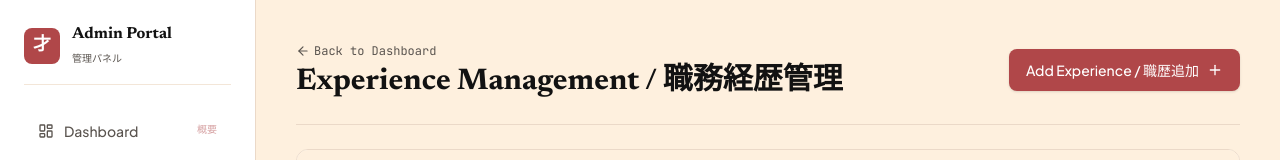
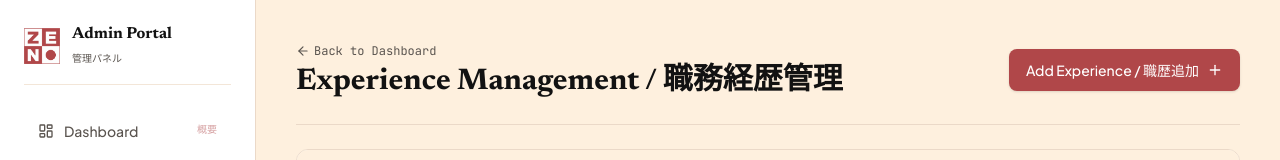
Before and after one commit to astrocoding/zaenalalfian-portofolio-template, a Next.js app: page /admin/experiences in a window 1280 px wide. Shown: the top 160 px of the page. Built offline with nearby package versions, Linux system fonts and the light colour scheme; no server answers; the database is empty; sample sign-in values are in the browser's storage.

Commit message:
feat(admin): update admin management forms and sidebar navigation links

```diff
--- a/components/admin/AdminSidebar.tsx
+++ b/components/admin/AdminSidebar.tsx
@@ -2,6 +2,7 @@
 
 import * as React from "react";
 import Link from "next/link";
+import Image from "next/image";
 import { usePathname } from "next/navigation";
 import { signOut } from "next-auth/react";
 import { motion, AnimatePresence } from "framer-motion";
@@ -130,9 +131,13 @@ export const AdminSidebar: React.FC<AdminSidebarProps> = ({ user }) => {
       <div className="lg:hidden sticky top-0 z-50 bg-surface border-b border-border-warm px-4 py-3.5 relative shadow-xs shrink-0">
         <div className="flex items-center justify-between">
           <div className="flex items-center space-x-3">
-            <div className="w-8.5 h-8.5 rounded-md bg-primary text-white flex items-center justify-center font-serif font-bold text-base shadow-xs">
-              才
-            </div>
+            <Image
+              src="/zen.svg"
+              alt="Zaenal Alfian Logo"
+              width={34}
+              height={34}
+              className="w-8.5 h-8.5 object-contain"
+            />
             <div>
               <h2 className="font-serif font-bold text-sm text-ink leading-tight">Admin Portal</h2>
               <span className="text-[9px] font-mono text-ink-muted uppercase">管理パネル</span>
@@ -171,9 +176,13 @@ export const AdminSidebar: React.FC<AdminSidebarProps> = ({ user }) => {
       <aside className="hidden lg:flex w-64 shrink-0 h-full bg-surface border-r border-border-warm p-6 flex-col justify-between overflow-y-auto">
         <div className="space-y-6">
           <div className="flex items-center space-x-3 pb-4 border-b border-border-subtle">
-            <div className="w-9 h-9 rounded-md bg-primary text-white flex items-center justify-center font-serif font-bold text-lg">
-              才
-            </div>
+            <Image
+              src="/zen.svg"
+              alt="Zaenal Alfian Logo"
+              width={36}
+              height={36}
+              className="w-9 h-9 object-contain"
+            />
             <div>
               <h2 className="font-serif font-bold text-base text-ink leading-tight">Admin Portal</h2>
               <span className="text-[10px] font-mono text-ink-muted uppercase">管理パネル</span>
--- a/components/admin/BlogForm.tsx
+++ b/components/admin/BlogForm.tsx
@@ -79,7 +79,7 @@ export const BlogForm: React.FC<BlogFormProps> = ({ initialData, isEdit = false
   };
 
   return (
-    <form onSubmit={handleSubmit} className="space-y-6 w-full bg-surface border border-border-warm rounded-xl p-6 sm:p-8 md:p-10 shadow-card">
+    <form onSubmit={handleSubmit} className="space-y-5 w-full bg-surface border border-border-warm rounded-xl p-5 sm:p-6 shadow-card">
       {error && (
         <div className="p-4 rounded-lg bg-rose-50 border border-rose-200 text-rose-700 text-xs flex items-center space-x-2">
           <AlertCircle className="w-4 h-4 shrink-0" />
--- a/components/admin/DocForm.tsx
+++ b/components/admin/DocForm.tsx
@@ -73,7 +73,7 @@ export const DocForm: React.FC<DocFormProps> = ({ initialData, isEdit = false })
   };
 
   return (
-    <form onSubmit={handleSubmit} className="space-y-6 w-full bg-surface border border-border-warm rounded-xl p-6 sm:p-8 md:p-10 shadow-card">
+    <form onSubmit={handleSubmit} className="space-y-5 w-full bg-surface border border-border-warm rounded-xl p-5 sm:p-6 shadow-card">
       {error && (
         <div className="p-4 rounded-lg bg-rose-50 border border-rose-200 text-rose-700 text-xs flex items-center space-x-2">
           <AlertCircle className="w-4 h-4 shrink-0" />
--- a/components/admin/ExperienceForm.tsx
+++ b/components/admin/ExperienceForm.tsx
@@ -70,7 +70,7 @@ export const ExperienceForm: React.FC<ExperienceFormProps> = ({ initialData, isE
   };
 
   return (
-    <form onSubmit={handleSubmit} className="space-y-6 w-full bg-surface border border-border-warm rounded-xl p-6 sm:p-8 md:p-10 shadow-card">
+    <form onSubmit={handleSubmit} className="space-y-5 w-full bg-surface border border-border-warm rounded-xl p-5 sm:p-6 shadow-card">
       {error && (
         <div className="p-4 rounded-lg bg-rose-50 border border-rose-200 text-rose-700 text-xs flex items-center space-x-2">
           <AlertCircle className="w-4 h-4 shrink-0" />
--- a/components/admin/ProjectForm.tsx
+++ b/components/admin/ProjectForm.tsx
@@ -94,7 +94,7 @@ export const ProjectForm: React.FC<ProjectFormProps> = ({ initialData, isEdit =
   };
 
   return (
-    <form onSubmit={handleSubmit} className="space-y-6 w-full bg-surface border border-border-warm rounded-xl p-6 sm:p-8 md:p-10 shadow-card">
+    <form onSubmit={handleSubmit} className="space-y-5 w-full bg-surface border border-border-warm rounded-xl p-5 sm:p-6 shadow-card">
       {error && (
         <div className="p-4 rounded-lg bg-rose-50 border border-rose-200 text-rose-700 text-xs flex items-center space-x-2">
           <AlertCircle className="w-4 h-4 shrink-0" />
--- a/components/admin/UserForm.tsx
+++ b/components/admin/UserForm.tsx
@@ -59,7 +59,7 @@ export const UserForm: React.FC<UserFormProps> = ({ initialData, isEdit = false
   };
 
   return (
-    <form onSubmit={handleSubmit} className="space-y-6 w-full bg-surface border border-border-warm rounded-xl p-6 sm:p-8 md:p-10 shadow-card">
+    <form onSubmit={handleSubmit} className="space-y-5 w-full bg-surface border border-border-warm rounded-xl p-5 sm:p-6 shadow-card">
       {error && (
         <div className="p-4 rounded-lg bg-rose-50 border border-rose-200 text-rose-700 text-xs flex items-center space-x-2">
           <AlertCircle className="w-4 h-4 shrink-0" />
```
